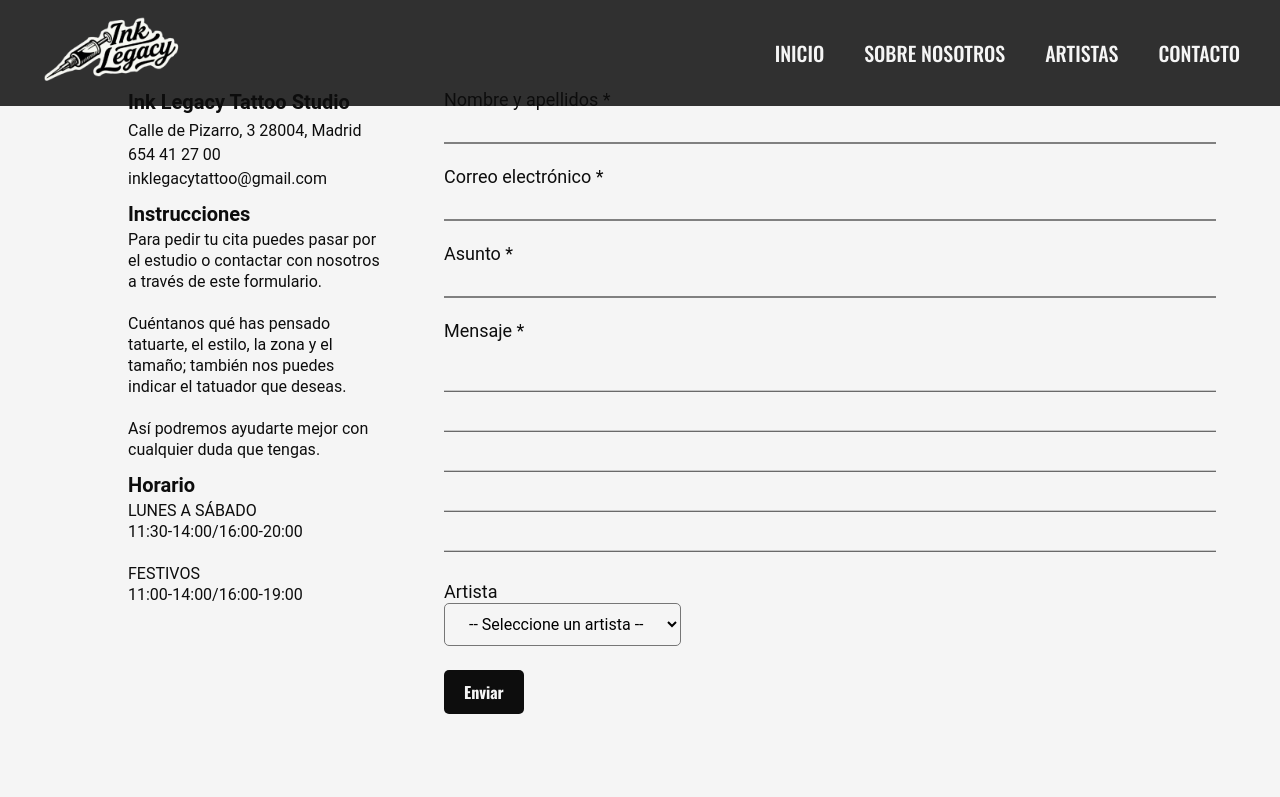
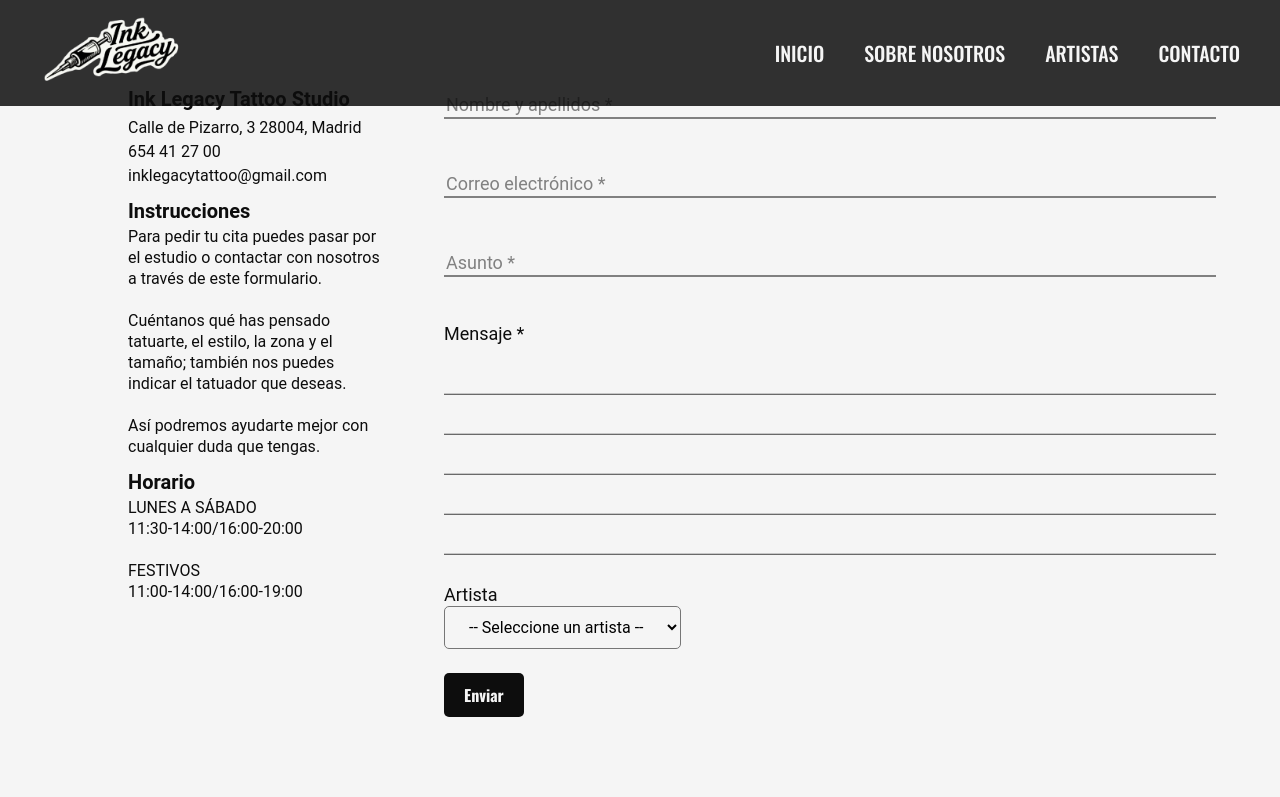
Before and after one commit to nachomf18/inklegacytattoo, a PHP site: page /html/contacto.html in a window 1280 px wide. Shown: the top 797 px of the page. Run offline with PHP 8.4, Linux system fonts and the light colour scheme.

Commit message:
Funcionalidades botones y formulario

```diff
--- a/css/contacto.css
+++ b/css/contacto.css
@@ -40,12 +40,20 @@ label {
     font-size: 18px;
 }
 
+.placeholder {
+    padding-left: 2px;
+    position: absolute;
+    transform: translateY(-45px);
+    color: rgba(13, 13, 13, 0.5);
+    transition: all 0.3s ease-in-out;
+}
+
 input, textarea {
     width: 100%;
     background-color: var(--bone-white);
     border: none;
     font-family: 'Roboto', monospace;
-    font-size: 16px;
+    font-size: 18px;
     margin-top: 10px;
     margin-bottom: 20px;
 }
@@ -96,6 +104,13 @@ input:focus{
     transition: border-bottom 0.3s ease-in-out;
 }
 
+input:focus + .placeholder, input:valid + .placeholder {
+    transform: translateY(-70px);
+    color: var(--old-gold);
+    font-size: 16px;
+    transition: all 0.3s ease-in-out;
+}
+
 textarea:focus{
     outline: none;
     background-image: repeating-linear-gradient(to bottom, transparent, transparent 38px, var(--old-gold) 40px);
--- a/css/index.css
+++ b/css/index.css
@@ -58,7 +58,7 @@ section {
     color: var(--bone-white);
     font-family: 'Oswald', sans-serif;
     text-align: center;
-    font-size: 1.5em;
+    font-size: 1.2em;
 }
 
 .cards-container {
--- a/html/contacto.html
+++ b/html/contacto.html
@@ -55,20 +55,16 @@
 
                 <div class="form">
                     <form>
-                        <label for="name">Nombre y apellidos *</label>
-                        <br>
                         <input type="text" id="name" required>
-                        <br>
-                        <label for="email">Correo electrónico *</label>
+                        <label for="name" class="placeholder">Nombre y apellidos *</label>
                         <br>
                         <input type="email" id="email" required>
+                        <label for="email" class="placeholder">Correo electrónico *</label>
                         <br>
-                        <label for="subject">Asunto *</label>
-                        <br>
-                        <input type="text" id="subject">
+                        <input type="text" id="subject" required>
+                        <label for="subject" class="placeholder">Asunto *</label>
                         <br>
                         <label for="message">Mensaje *</label>
-                        <br>
                         <textarea id="message"></textarea>
                         <br>
                         <label for="artist">Artista</label>
@@ -77,9 +73,9 @@
                             <option value="" selected>-- Seleccione un artista --</option>
                             <option value="diego">Diego Navarro</option>
                             <option value="claudia">Claudia Reyes</option>
-                            <option value="alvaro">Alvaro Mendoza</option>
+                            <option value="álvaro">Álvaro Mendoza</option>
                             <option value="martina">Martina Sánchez</option>
-                            <option value="ruben">Rubén Gómez</option>
+                            <option value="rubén">Rubén Gómez</option>
                             <option value="marcos">Marcos Lira</option>
                         </select>
                         <br><br>
@@ -115,5 +111,25 @@
             <a href="https://www.instagram.com/"><svg xmlns="http://www.w3.org/2000/svg" width="40" height="40" viewBox="0 0 24 24" fill="currentColor" class="icon icon-tabler icons-tabler-filled icon-tabler-brand-pinterest"><path stroke="none" d="M0 0h24v24H0z" fill="none"/><path d="M17 3.34a10 10 0 0 1 -8.512 18.023l2.364 -5.315a3.5 3.5 0 0 0 2.398 .952c2.708 0 4.75 -2.089 4.75 -5a6 6 0 1 0 -11.64 2.041a1 1 0 1 0 1.88 -.682a4 4 0 1 1 7.76 -1.36c0 1.818 -1.156 3.001 -2.75 3.001c-.609 0 -1.153 -.361 -1.478 -1.022l1.142 -2.572a1 1 0 0 0 -1.828 -.812l-4.392 9.882a10 10 0 0 1 -4.694 -8.476l.005 -.324a10 10 0 0 1 14.995 -8.336" /></svg></a>
         </div>
     </footer>
+
+    <script>
+        const nombre = new URLSearchParams(window.location.search).get('artista');
+
+        if (nombre) {
+            document.querySelector('select').value = nombre;
+        }
+
+        form = document.querySelector('form');
+        form.addEventListener('submit', (e) => {
+            const p = document.createElement('p');
+            p.textContent = '¡Gracias por contactarnos! Nos pondremos en contacto contigo pronto.';
+            p.style.marginTop = '20px';
+            p.style.fontSize = '1em';
+
+            form.appendChild(p);
+            form.reset();
+            e.preventDefault();
+        });
+    </script>
 </body>
 </html>
--- a/html/perfilartista.html
+++ b/html/perfilartista.html
@@ -183,7 +183,9 @@
         document.querySelector('p').innerHTML = tatuador.descripcion;
         document.querySelector('.imagen-artista').style.backgroundImage = `url(${tatuador.imagen})`;
         document.querySelector('button').textContent = `Reserva cita con ${tatuador.nombre.split(' ')[0]}`;
-
+        document.querySelector('button').onclick = () => {
+            window.location.href = 'contacto.html?artista=' + tatuador.nombre.split(' ')[0].toLowerCase();
+        }
         const galeria = document.querySelector('.galeria-tatuajes');
         for (let index = 0; index < tatuador.tatuajes.length; index++) {
             galeria.innerHTML += `<img class="tatuajes" src="${tatuador.tatuajes[index]}" alt="Tatuaje de ${tatuador.nombre}">`;
--- a/html/sobrenosotros.html
+++ b/html/sobrenosotros.html
@@ -37,7 +37,7 @@
                     <br><br>
                     Te invitamos a formar parte de nuestra historia, a dejar tu marca y a llevar contigo un legado de tinta imborrable.
                 </p>
-                <button>Ven a conocernos</button>
+                <button onclick="window.location.href='contacto.html'">Ven a conocernos</button>
             </div>
         </section>
     </main>
```
Also changed, not shown: html/index.html (+7 -7 lines).
